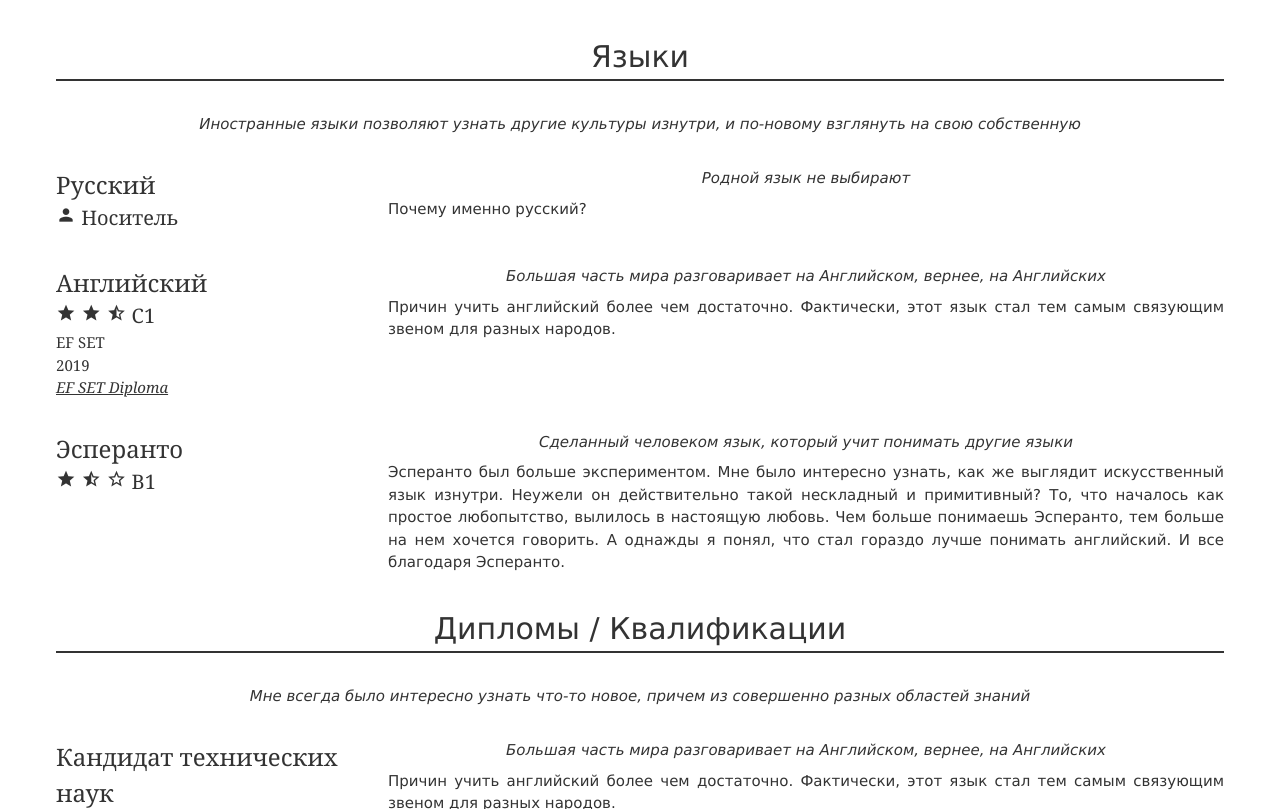
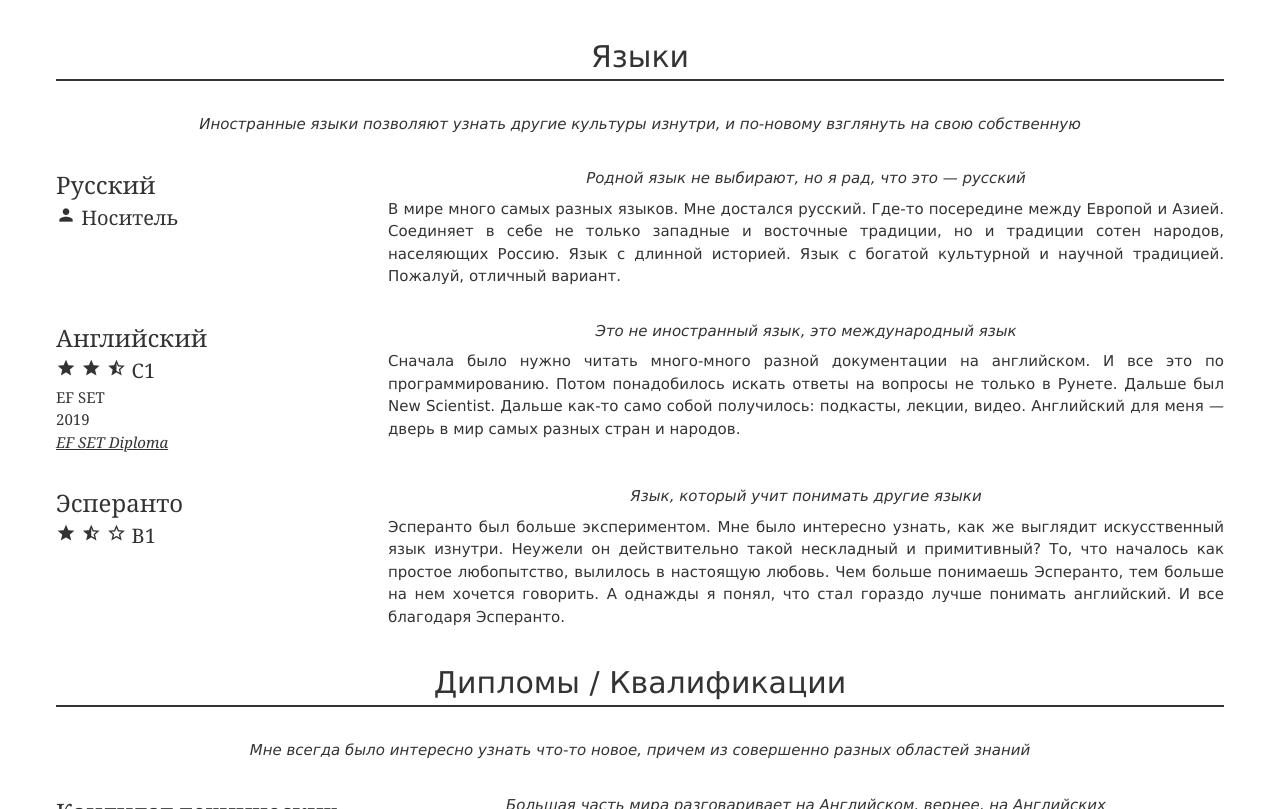
Before and after one commit to konstantin-morenko/jresume, a Jekyll site: the page built from index.md, in a window 1280 px wide and 900 px high, scrolled down 414 px, cut to the strip 91-900 px from the top of the window. Built offline with Jekyll 4.4.1, drawn with Linux system fonts in a browser that asks for light colours.

Commit message:
Languages described

```diff
--- a/_data/languages.yml
+++ b/_data/languages.yml
@@ -6,8 +6,15 @@ description: |
 cards:
 - name: Русский
   level: Носитель
-  quote: Родной язык не выбирают
-  description: Почему именно русский?
+  quote: Родной язык не выбирают, но я рад, что это — русский
+  description: |
+
+    В мире много самых разных языков.  Мне достался русский.  Где-то
+    посередине между Европой и Азией.  Соединяет в себе не только
+    западные и восточные традиции, но и традиции сотен народов,
+    населяющих Россию.  Язык с длинной историей.  Язык с богатой
+    культурной и научной традицией.  Пожалуй, отличный вариант.
+
 - name: Английский
   level: C1
   diploma:
@@ -16,15 +23,19 @@ cards:
   link:
     name: EF SET Diploma
     url: https://www.efset.org/cert/MiRbnh
-  quote: Большая часть мира разговаривает на Английском, вернее, на Английских
+  quote: Это не иностранный язык, это международный язык
   description: |
 
-    Причин учить английский более чем достаточно.  Фактически, этот
-    язык стал тем самым связующим звеном для разных народов.
+    Сначала было нужно читать много-много разной документации на
+    английском.  И все это по программированию.  Потом понадобилось
+    искать ответы на вопросы не только в Рунете.  Дальше был New
+    Scientist.  Дальше как-то само собой получилось: подкасты, лекции,
+    видео.  Английский для меня — дверь в мир самых разных стран и
+    народов.
 
 - name: Эсперанто
   level: B1
-  quote: Сделанный человеком язык, который учит понимать другие языки
+  quote: Язык, который учит понимать другие языки
   description: |
 
     Эсперанто был больше экспериментом.  Мне было интересно узнать,
```
